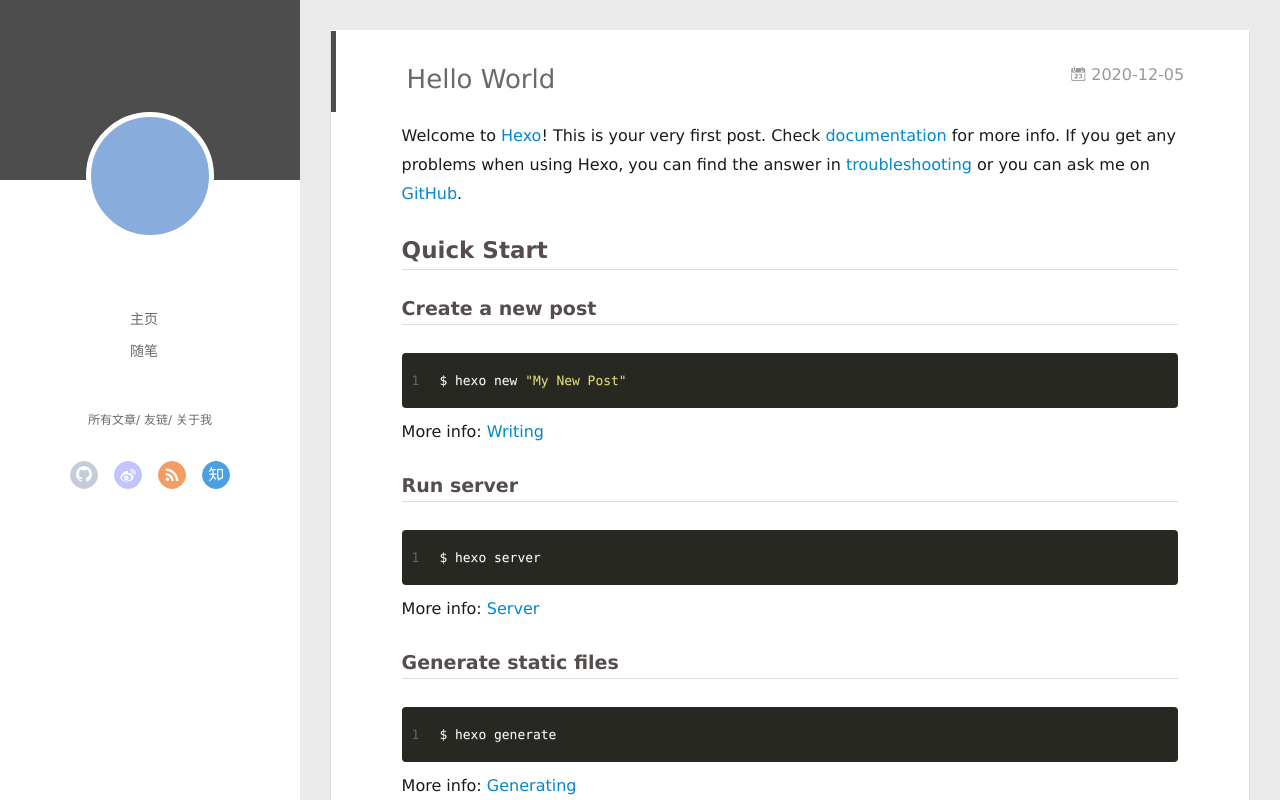
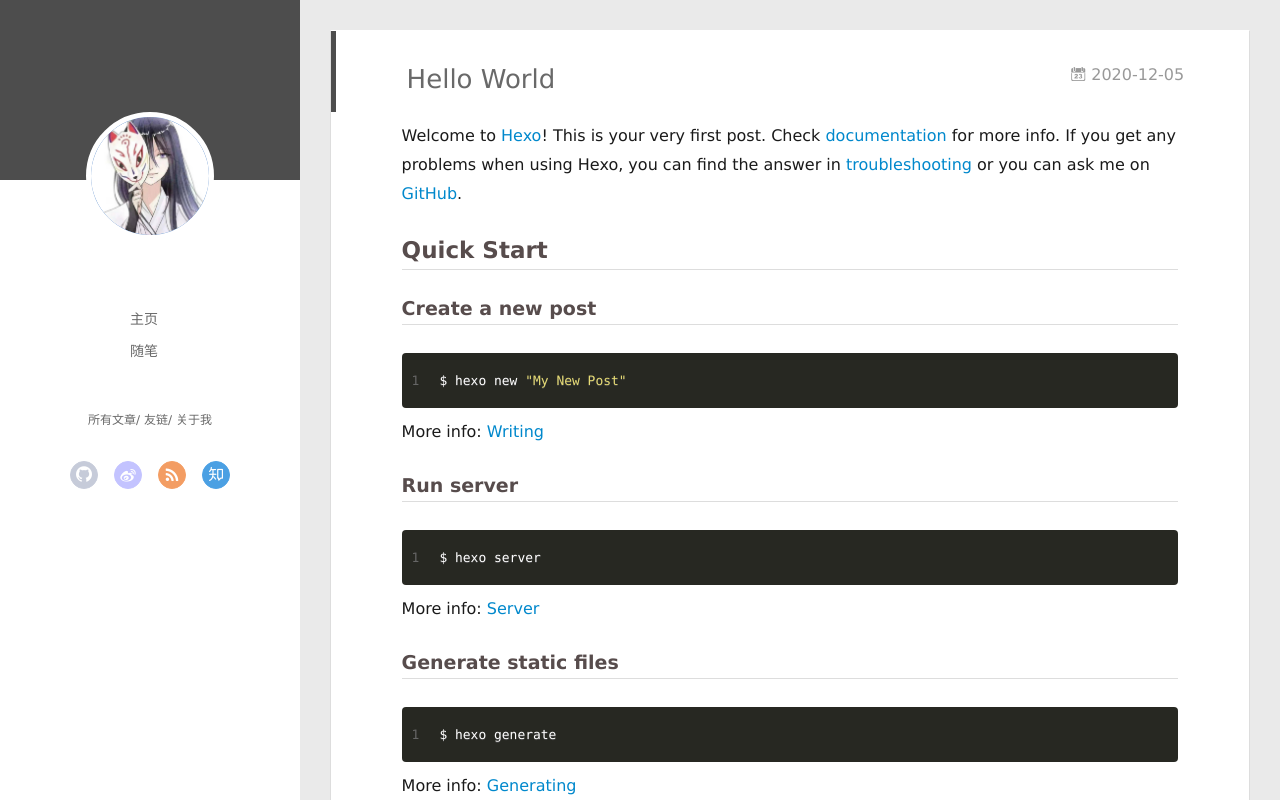
Before and after one commit to mybanking/mybanking.github.io, a plain HTML site: page index.html in a window 1280 px wide. Drawn offline with Linux system fonts and the light colour scheme; no server answers.

Commit message:
Site updated: 2020-12-05 14:54:37

```diff
--- a/index.html
+++ b/index.html
@@ -19,7 +19,7 @@
     <link rel="alternative" href="/atom.xml" title="Blog" type="application/atom+xml">
 
 
-    <link rel="icon" href="/favicon.png">
+    <link rel="icon" href="/kdy.jpg">
 
   <link rel="stylesheet" type="text/css" href="/./main.0cf68a.css">
   <style type="text/css">
@@ -43,7 +43,7 @@
 <div class="intrude-less">
 	<header id="header" class="inner">
 		<a href="/" class="profilepic">
-			<img src="" class="js-avatar">
+			<img src="/kdy.jpg" class="js-avatar">
 		</a>
 		<hgroup>
 		  <h1 class="header-author"><a href="/"></a></h1>
```
Also changed, not shown: kdy.jpg (added).
